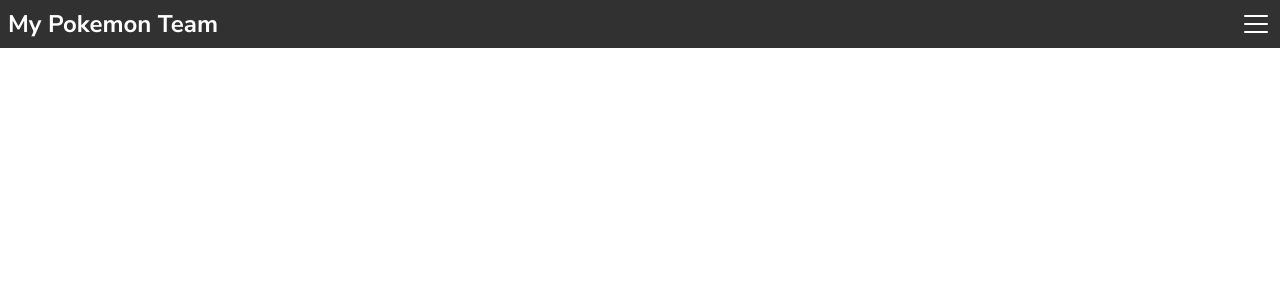
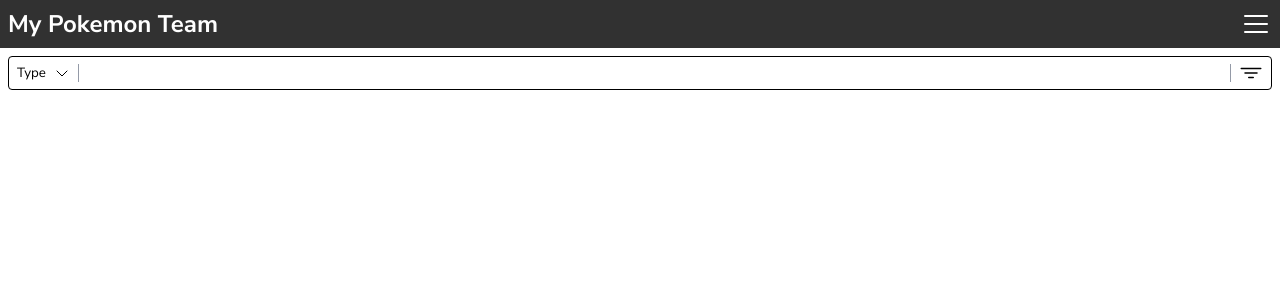
Before and after one commit to HurinBerdelon/my-pokemon-team, a Next.js app in the folder frontend/: page / in a window 1280 px wide. Shown: the top 300 px of the page. Built offline with nearby package versions, Linux system fonts and the light colour scheme.

Commit message:
feat: Add filterInput component

```diff
--- /dev/null
+++ b/frontend/src/components/FilterInput/index.tsx
@@ -0,0 +1,50 @@
+import { Listbox } from "@headlessui/react";
+import { CaretDown, CheckSquare, Square, FunnelSimple } from "phosphor-react";
+import { FilterInputContainer } from "./style";
+
+const SEARCH_OTIONS = [
+    { key: 'name', name: 'Name' },
+    { key: 'type', name: 'Type' },
+]
+
+export function FilterInput(): JSX.Element {
+
+    return (
+        <FilterInputContainer>
+            <Listbox value="name" onChange={() => { }}>
+                <Listbox.Button className="filterButton">
+                    Type
+                    <CaretDown />
+                </Listbox.Button>
+                <Listbox.Options className='filterOptions'>
+                    {SEARCH_OTIONS.map(option => (
+                        <Listbox.Option
+                            key={option.key}
+                            value={option.key}
+                        >
+                            {({ selected }) => (
+                                selected
+                                    ? (<span className="option">
+                                        <CheckSquare />
+                                        {option.name}
+                                    </span>
+                                    )
+                                    : (<span className="option">
+                                        <Square />
+                                        {option.name}
+                                    </span>
+                                    )
+                            )}
+                        </Listbox.Option>
+                    ))}
+                </Listbox.Options>
+            </Listbox>
+
+            <label htmlFor="searchBar"></label>
+            <input type="text" id='searchBar' onChange={() => { }} />
+
+            <FunnelSimple className='filterIcon' />
+
+        </FilterInputContainer>
+    )
+}
--- /dev/null
+++ b/frontend/src/components/FilterInput/style.ts
@@ -0,0 +1,60 @@
+import styled from "styled-components";
+
+export const FilterInputContainer = styled.section`
+
+    margin: 0.5rem;
+    border: 1px solid ;
+    border-radius: 0.25rem;
+
+    display: flex;
+    align-items: center;
+    position: relative;
+
+    .filterButton {
+        display: flex;
+        align-items: center;
+        gap: 0.5rem;
+        padding: 0.25rem 0.5rem;
+
+        svg {
+            font-size: 1rem;
+        }
+    }
+
+    .filterOptions {
+        position: absolute;
+        z-index: 1;
+        top: 2.5rem;
+        padding: 1rem;
+        display: flex;
+        flex-direction: column;
+        gap: 1rem;
+        list-style: none;
+
+        background: ${props => props.theme.colors.backgroundTwo};
+
+        .option {
+            display: flex;
+            align-items: center;
+            gap: 0.5rem;
+        }
+    }
+
+    #searchBar {
+        border: none;
+        background: none;
+        outline: none;
+        flex: 1;
+        padding: 0 0.5rem;
+        border-left: 1px solid ${props => props.theme.colors.inputPlaceholder};
+        border-right: 1px solid ${props => props.theme.colors.inputPlaceholder};
+
+        color: ${props => props.theme.colors.textOne}
+    }
+
+    .filterIcon {
+        font-size: 1.5rem;
+        margin: 0.25rem 0.5rem;
+    }
+
+`
--- a/frontend/src/components/PopoverMenu/style.ts
+++ b/frontend/src/components/PopoverMenu/style.ts
@@ -13,11 +13,12 @@
 
     .popoverMenuContent{
         position: absolute;
+        z-index: 1;
         right: 0;
         background: ${props => props.theme.colors.backgroundTwo};
         color: ${props => props.theme.colors.textOne};
 
-        padding: 0.5rem 1rem;
+        padding: 1rem 1.5rem;
 
         .logout {
             margin-top: 1rem;
@@ -31,6 +32,8 @@
                 padding: 0.25rem 0.75rem;
                 border-radius: 1rem;
 
+                font-size: 0.85rem;
+
                 background: ${props => props.theme.colors.buttons};
                 color: ${props => props.theme.colors.textThree};
             }
--- a/frontend/src/components/Profile/style.ts
+++ b/frontend/src/components/Profile/style.ts
@@ -30,6 +30,7 @@
         color: ${props => props.theme.colors.textThree};
 
         padding: 0.25rem 0.75rem;
+        font-size: 0.85rem;
         border-radius: 1rem;
     }
 
--- a/frontend/src/pages/index.tsx
+++ b/frontend/src/pages/index.tsx
@@ -1,5 +1,6 @@
 import Head from "next/head";
 import { ThemeProvider } from "styled-components";
+import { FilterInput } from "../components/FilterInput";
 import { Header } from "../components/Header";
 import { useCurrentTheme } from "../hooks/useCurrentTheme";
 
@@ -15,6 +16,7 @@
 
 			<ThemeProvider theme={currentTheme}>
 				<Header />
+				<FilterInput />
 			</ThemeProvider>
 		</>
 	)
```
